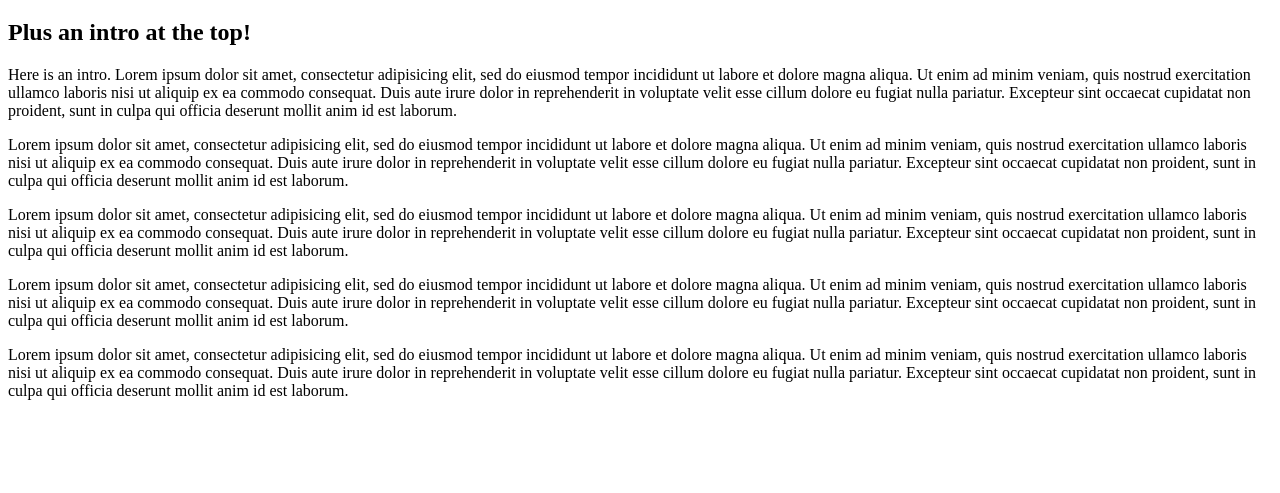
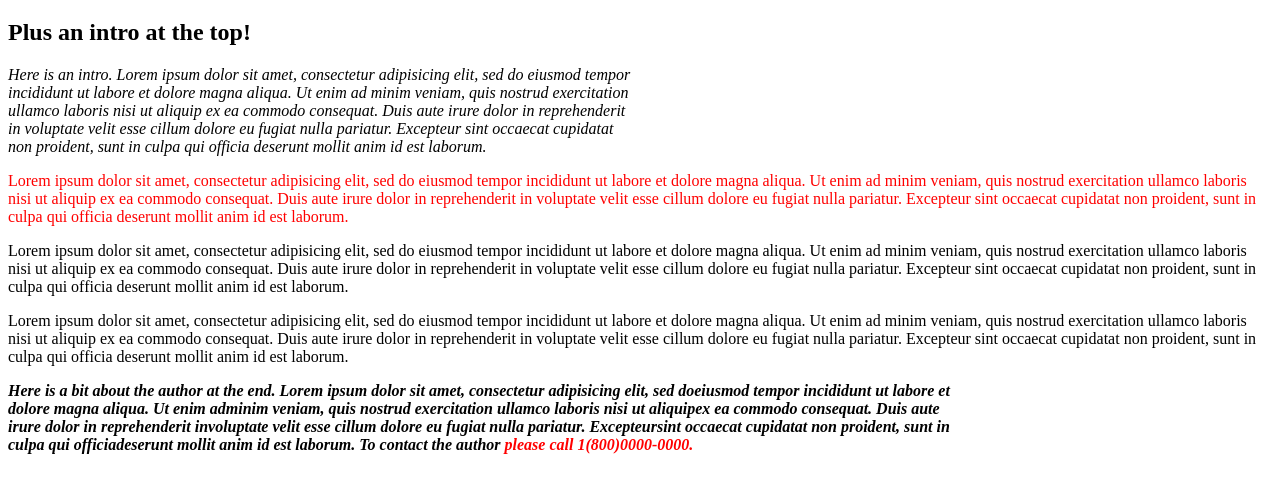
Before and after one commit to ohthatmarissa/paragraphs, a plain HTML site: page index.html in a window 1280 px wide. Shown: the part 61-554 px from the top of the page. Drawn offline with Linux system fonts and the light colour scheme.

Commit message:
added styling to p and text, along with changes to font-style, font-weight, and width.

```diff
--- a/css/styles.css
+++ b/css/styles.css
@@ -1,4 +1,12 @@
-p. intro {
+p.intro {
   width: 50%;
   font-style:italic;
 }
+p.author {
+  width: 75%;
+  font-style: italic;
+  font-weight: bold;
+}
+.important {
+  color: red;
+}
--- a/index.html
+++ b/index.html
@@ -16,7 +16,7 @@
         pariatur. Excepteur sint occaecat cupidatat non proident, sunt in
         culpa qui officia deserunt mollit anim id est laborum.</p>
 
-      <p>Lorem ipsum dolor sit amet, consectetur adipisicing elit, sed do
+      <p class="important">Lorem ipsum dolor sit amet, consectetur adipisicing elit, sed do
         eiusmod tempor incididunt ut labore et dolore magna aliqua. Ut enim ad
         minim veniam, quis nostrud exercitation ullamco laboris nisi ut aliquip
         ex ea commodo consequat. Duis aute irure dolor in reprehenderit in
@@ -40,12 +40,13 @@
         sint occaecat cupidatat non proident, sunt in culpa qui officia
         deserunt mollit anim id est laborum.</p>
 
-      <p>Lorem ipsum dolor sit amet, consectetur adipisicing elit, sed do
-        eiusmod tempor incididunt ut labore et dolore magna aliqua. Ut enim ad
-        minim veniam, quis nostrud exercitation ullamco laboris nisi ut aliquip
-        ex ea commodo consequat. Duis aute irure dolor in reprehenderit in
-        voluptate velit esse cillum dolore eu fugiat nulla pariatur. Excepteur
-        sint occaecat cupidatat non proident, sunt in culpa qui officia
-        deserunt mollit anim id est laborum.</p>
+      <p class="author">Here is a bit about the author at the end. Lorem ipsum dolor sit amet,
+         consectetur adipisicing elit, sed doeiusmod tempor incididunt ut labore
+          et dolore magna aliqua. Ut enim adminim veniam, quis nostrud
+          exercitation ullamco laboris nisi ut aliquipex ea commodo consequat.
+          Duis aute irure dolor in reprehenderit involuptate velit esse cillum
+          dolore eu fugiat nulla pariatur. Excepteursint occaecat cupidatat non
+           proident, sunt in culpa qui officiadeserunt mollit anim id est
+           laborum. To contact the author <strong class="important">please call 1(800)0000-0000.</strong></p>
     </body>
   </html>
```
